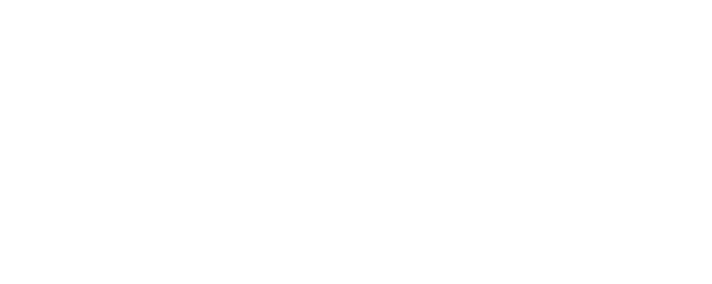
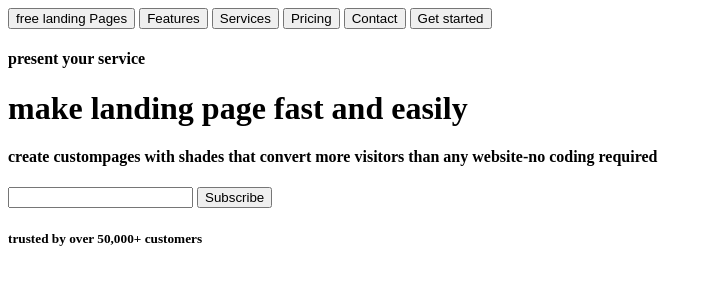
Before and after one commit to Alessandroromir/landing-page, a plain HTML site: page index.html in a window 1280 px wide. Shown: the whole page, without its empty margins (0-712 px from the left). Drawn offline with Linux system fonts and the light colour scheme.

Commit message:
feat(landing page) added html

```diff
--- a/index.html
+++ b/index.html
@@ -7,6 +7,37 @@
     <link rel="stylesheet" href="style.css">
 </head>
 <body>
+   <nav>
+<button>free landing Pages</button>
+<button>Features</button>
+<button>Services</button>
+<button>Pricing</button>
+<button>Contact</button>
+<button>Get started</button>
+
+   </nav>
+
+<div>
+    <h4>present your service</h4>
+    <h1>make landing page fast and easily</h1>
+    <h4>create custompages with shades that
+        convert more visitors than any
+        website-no coding required
+    </h4>
+
+    <div class="button">
+        <input type="text">
+        <button>Subscribe</button>
+        <h5>trusted by over 50,000+ customers</h5>
+
+
+    </div>
+
+
+</div>
+
+
+
 
 
     <script src="script.js"></script>
```
